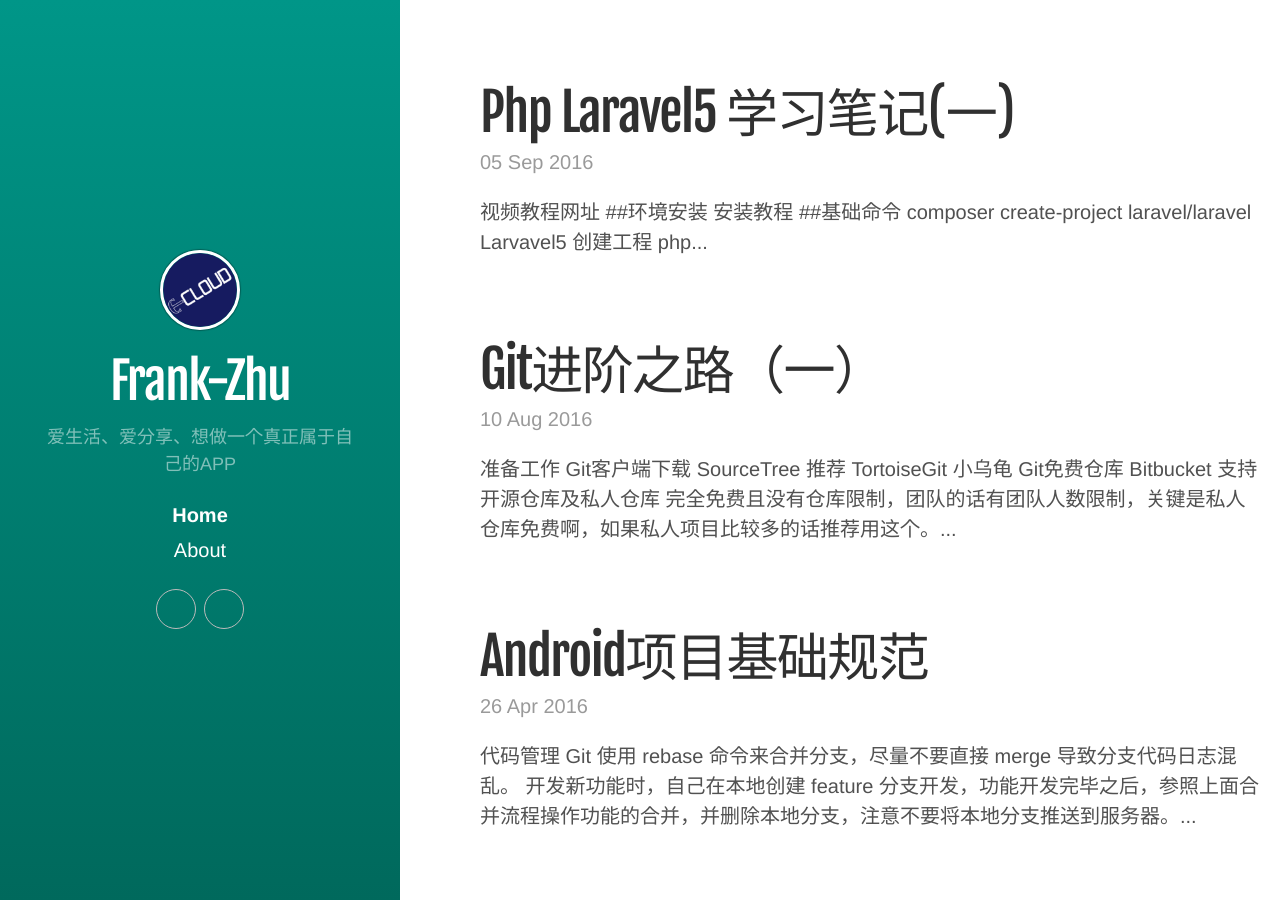
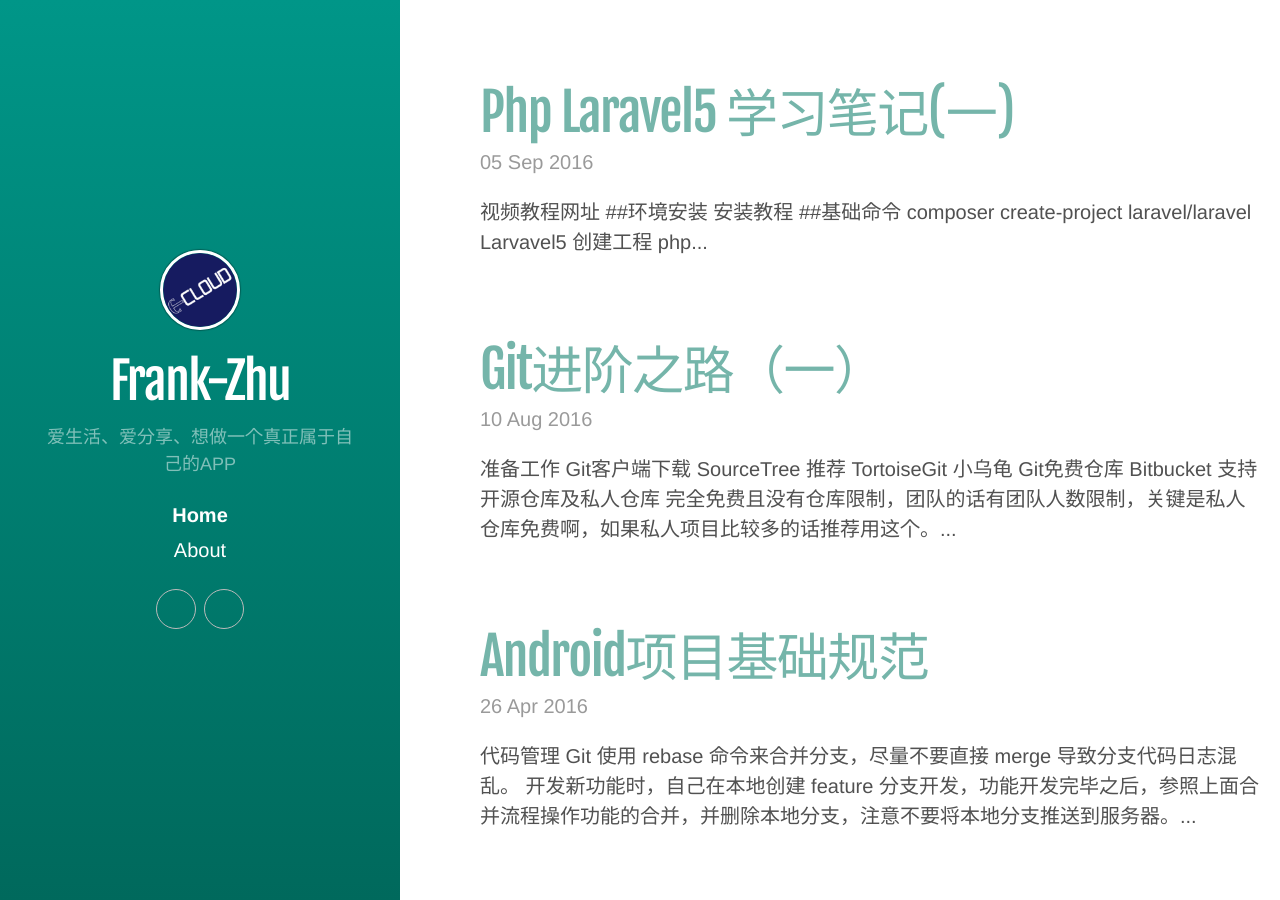
Before and after one commit to Frank-Zhu/Frank-Zhu.github.io, a Jekyll site: the page built from index.html, in a window 1280 px wide and 900 px high. Built offline with Jekyll 4.4.1, drawn with Linux system fonts in a browser that asks for light colours; some web fonts are replaced; the list of posts is cut into pages by our own code.

Commit message:
update theme

```diff
--- a/_layouts/default.html
+++ b/_layouts/default.html
@@ -3,8 +3,7 @@
 
   {% include head.html %}
 
-  <body >
-  <!-- class="theme-base-0c" -->
+  <body class="theme-base-0c">
 
     {% include sidebar.html %}
 
```
